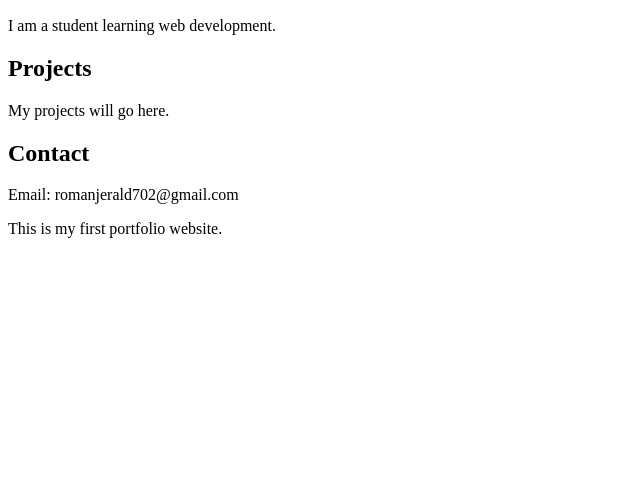
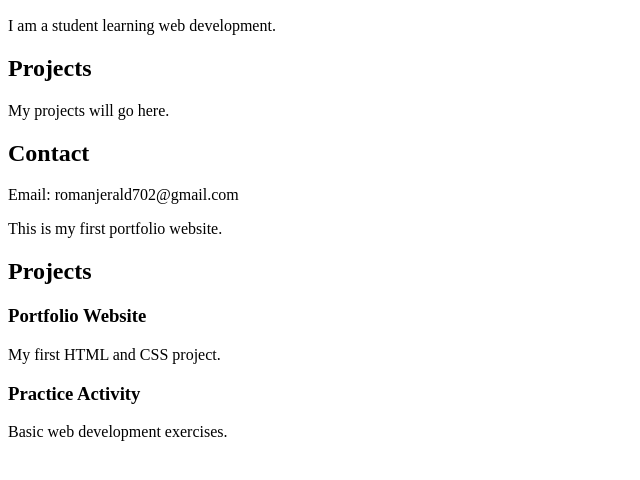
Before and after one commit to romanjerald/my-portfolio, a plain HTML site: page index.html in a window 1280 px wide. Shown: the part 136-616 px from the top of the page, without its empty margins (0-640 px from the left). Drawn offline with Linux system fonts and the light colour scheme.

Commit message:
index.html

```diff
--- a/index.html
+++ b/index.html
@@ -15,6 +15,7 @@
   <h1>Hello, I’m Jerald! </h1>
 
 <section id="about">
+
   <h2>About Me</h2>
   <p>I am a student learning web development.</p>
 </section>
@@ -30,6 +31,19 @@
 </section>
 
   <p>This is my first portfolio website.</p>
+<section id="projects">
+  <h2>Projects</h2>
 
+  <div>
+    <h3>Portfolio Website</h3>
+    <p>My first HTML and CSS project.</p>
+  </div>
+
+  <div>
+    <h3>Practice Activity</h3>
+    <p>Basic web development exercises.</p>
+  </div>
+
+</section>
 </body>
 </html>
```
